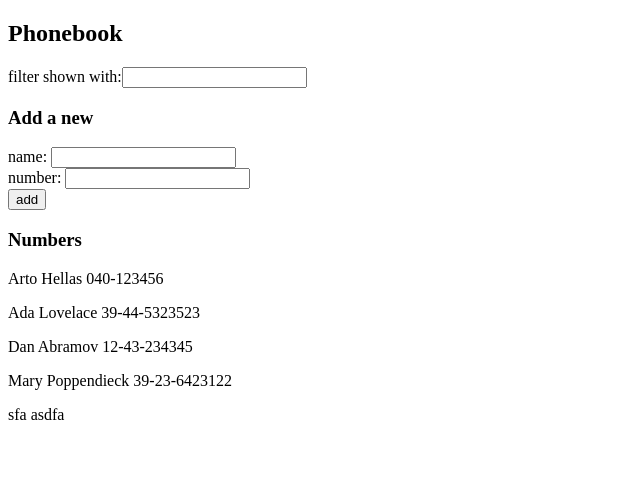
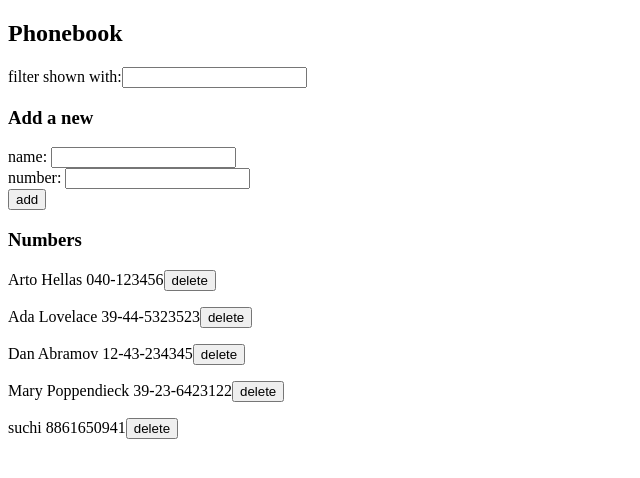
Before and after one commit to sachindra-001/FullStackOpenCourse, a React (Vite) app in the folder part2-phonebook/part2-/: page / in a window 1280 px wide. Shown: the top 478 px of the page, without its empty margins (0-640 px from the left). Built offline with nearby package versions, Linux system fonts and the light colour scheme; data requests are answered from the project's data file.

Commit message:
completed exercise 2.14

```diff
--- a/part2-phonebook/part2-/db.json
+++ b/part2-phonebook/part2-/db.json
@@ -1,29 +1,29 @@
 {
   "persons": [
     {
+      "id": "1",
       "name": "Arto Hellas",
-      "number": "040-123456",
-      "id": "1"
+      "number": "040-123456"
     },
     {
+      "id": "2",
       "name": "Ada Lovelace",
-      "number": "39-44-5323523",
-      "id": "2"
+      "number": "39-44-5323523"
     },
     {
+      "id": "3",
       "name": "Dan Abramov",
-      "number": "12-43-234345",
-      "id": "3"
+      "number": "12-43-234345"
     },
     {
+      "id": "4",
       "name": "Mary Poppendieck",
-      "number": "39-23-6423122",
-      "id": "4"
+      "number": "39-23-6423122"
     },
     {
-      "id": 5,
-      "name": "sfa",
-      "number": "asdfa"
+      "id": "5",
+      "name": "suchi",
+      "number": "8861650941"
     }
   ]
 }
--- a/part2-phonebook/part2-/src/App.jsx
+++ b/part2-phonebook/part2-/src/App.jsx
@@ -23,7 +23,6 @@ const App = () => {
     const personObject = {
       name: newName,
       number: newNumber,
-      id: persons.length + 1,
     };
     noteService.create(personObject).then((returnedNote) => {
       setPersons(persons.concat(returnedNote));
@@ -40,7 +39,23 @@ const App = () => {
       : persons.filter((person) =>
           person.name.toLowerCase().includes(searchQuery.toLowerCase()),
         );
+  const deletePerson = (id, name) => {
+    if (window.confirm(`Delete ${name}?`)) {
+      noteService
+        .remove(id)
+        .then(() => {
+          // Success: remove from local state
+          setPersons(persons.filter((p) => p.id !== id));
+        })
+        .catch((error) => {
+          // ERROR: The 404 you see in the console is caught here
+          alert(`Information of ${name} has already been removed from server`);
 
+          // Remove the "ghost" person from your UI state anyway
+          setPersons(persons.filter((p) => p.id !== id));
+        });
+    }
+  };
   return (
     <div>
       <h2>Phonebook</h2>
@@ -77,6 +92,9 @@ const App = () => {
       {personsToShow.map((person) => (
         <p key={person.id}>
           {person.name} {person.number}
+          <button onClick={() => deletePerson(person.id, person.name)}>
+            delete
+          </button>
         </p>
       ))}
     </div>
--- a/part2-phonebook/part2-/src/services/phone.js
+++ b/part2-phonebook/part2-/src/services/phone.js
@@ -25,9 +25,12 @@ const update = (id, newObject) => {
   const request = axios.put(`${baseUrl}/${id}`, newObject);
   return request.then((response) => response.data);
 };
-
+const remove = (id) => {
+  return axios.delete(`${baseUrl}/${id}`).then((response) => response.data);
+};
 export default {
   getAll,
   create,
   update,
+  remove,
 };
```
